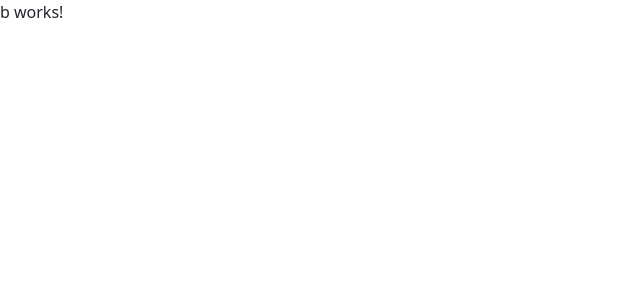
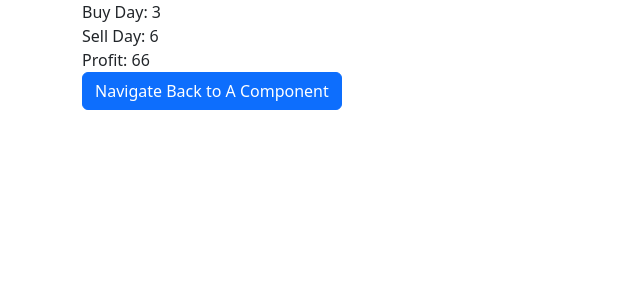
Before and after one commit to seatbelts/Stocks-Angular, an Angular app: page /stock/a in a window 1280 px wide. Both pictures are taken after a click on the button "Get Solution". Shown: the top 300 px of the page, without its empty margins (0-640 px from the left). Built offline with nearby package versions, Linux system fonts and the light colour scheme.

Commit message:
Added Logic to retrieve Data and Display it

```diff
--- a/src/app/stock/components/b/b.component.html
+++ b/src/app/stock/components/b/b.component.html
@@ -1 +1,16 @@
-<p>b works!</p>
+<div class="container" *ngIf="(stockInformation$ | async) as stockInformation">
+  <div class="row">
+    <label>Buy Day: {{ stockInformation.buyDay }}</label>
+  </div>
+  <div class="row">
+    <label>Sell Day: {{ stockInformation.sellDay }}</label>
+  </div>
+  <div class="row">
+    <label>Profit: {{ stockInformation.maxProfit }}</label>
+  </div>
+  <div class="row">
+    <div class="col-xs-4">
+      <button class="btn btn-primary" (click)="navigateToA()">Navigate Back to A Component</button>
+    </div>
+  </div>
+</div>
--- a/src/app/stock/components/b/b.component.ts
+++ b/src/app/stock/components/b/b.component.ts
@@ -1,10 +1,29 @@
-import { Component } from '@angular/core';
+import { Component, OnInit } from '@angular/core';
+import { StockService } from '../../services/stock.service';
+import { Observable } from 'rxjs';
+import { StockInterface } from '../../../interfaces.stock/interfaces/stock';
+import { Router } from '@angular/router';
 
 @Component({
   selector: 'app-b',
   templateUrl: './b.component.html',
   styleUrl: './b.component.scss'
 })
-export class BComponent {
+export class BComponent implements OnInit {
+
+  public stockInformation$: Observable<StockInterface> | undefined;
+
+  constructor(
+    private router: Router,
+    private stockService: StockService
+  ) {}
+
+  ngOnInit(): void {
+    this.stockInformation$ = this.stockService.stockInformation();
+  }
+
+  navigateToA() {
+    this.router.navigate(['/stock/a']);
+  }
 
 }
```
